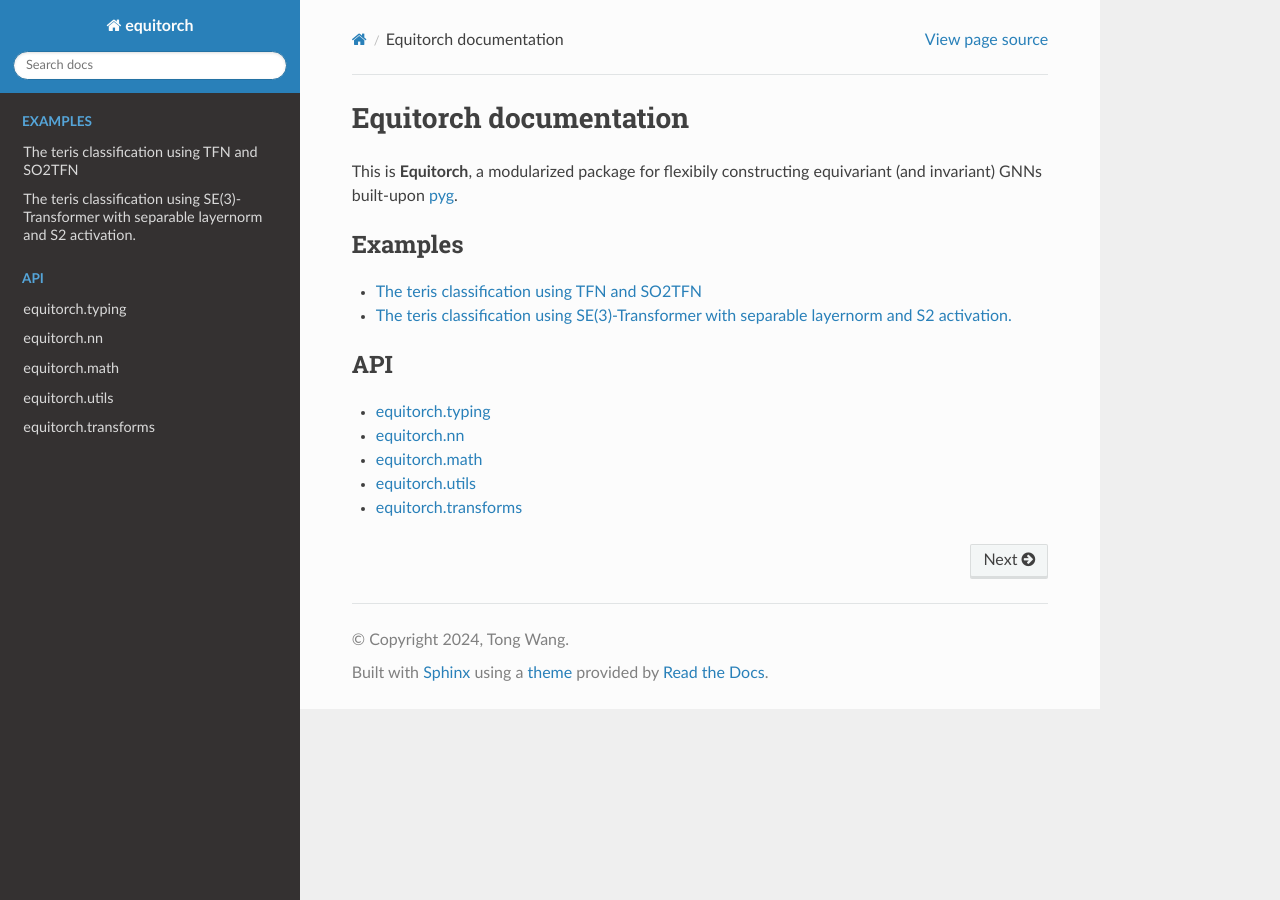
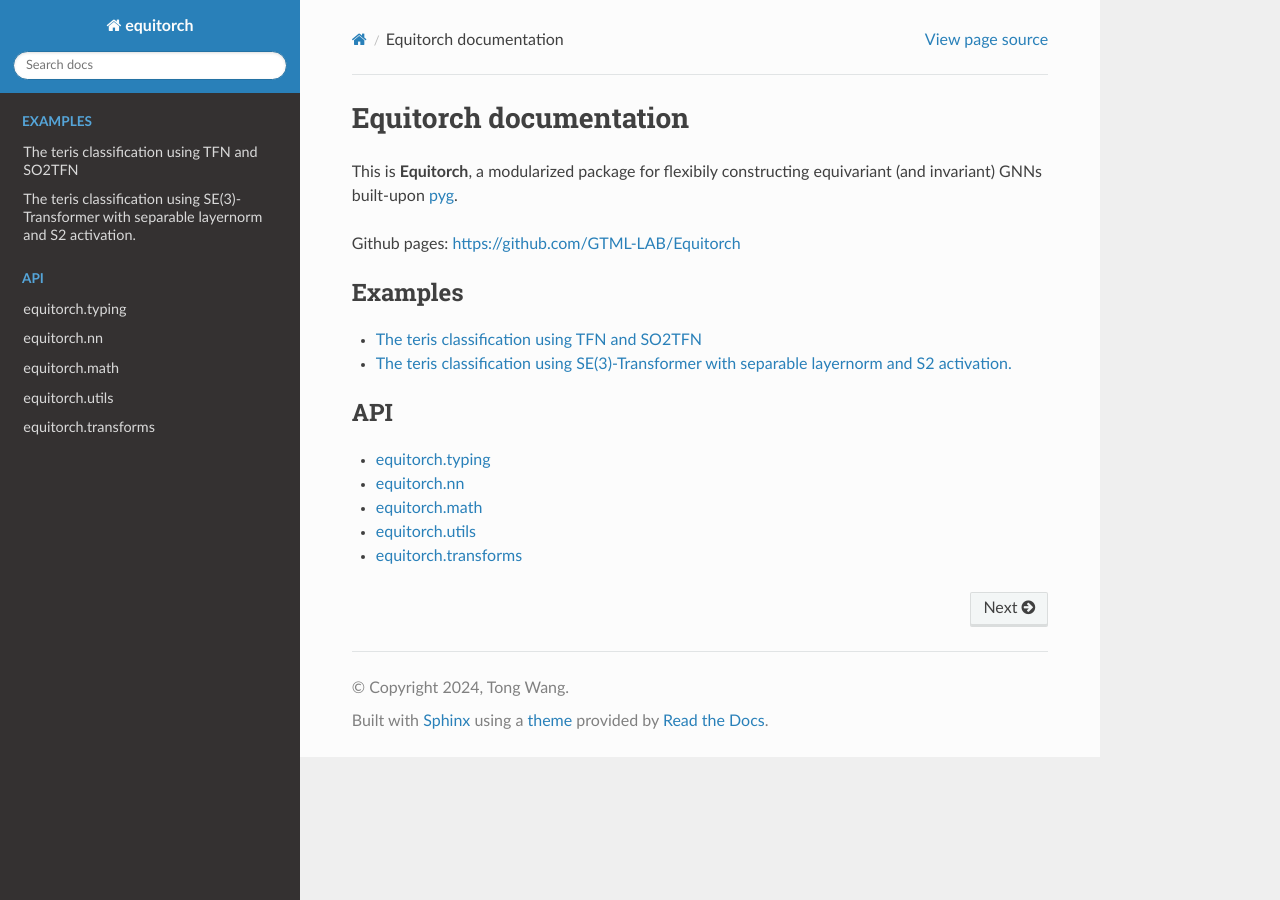
Before and after one commit to Xenadon/EquiTorch, a Sphinx documentation site: the page built from docs/index.rst, in a window 1280 px wide. Built offline with Sphinx 7.4.7 and the Read the Docs theme 2.0.0, drawn with Linux system fonts in a browser that asks for light colours; pages that are not in the unit, such as notebooks, are missing from menus.

Commit message:
examples

```diff
--- a/docs/index.rst
+++ b/docs/index.rst
@@ -8,6 +8,7 @@ Equitorch documentation
 
 This is **Equitorch**, a modularized package for flexibily constructing equivariant (and invariant) GNNs built-upon pyg_.
 
+Github pages: `<https://github.com/GTML-LAB/Equitorch>`_
 
 .. .. toctree:
 ..    :maxdepth: 2
```
